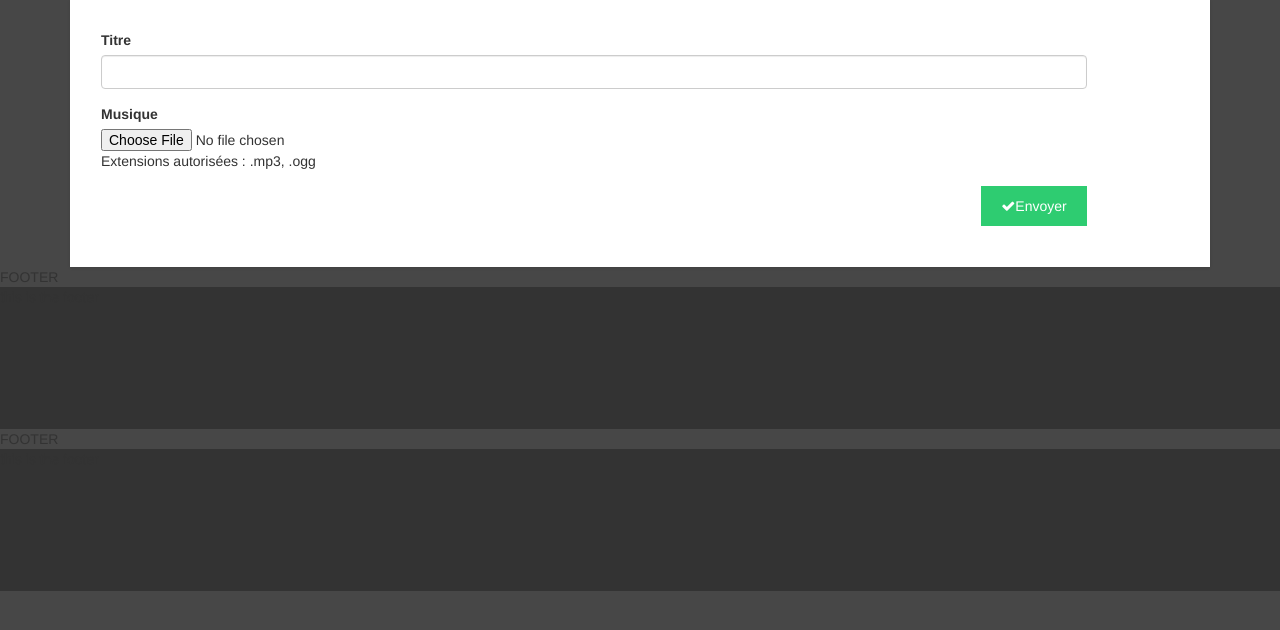
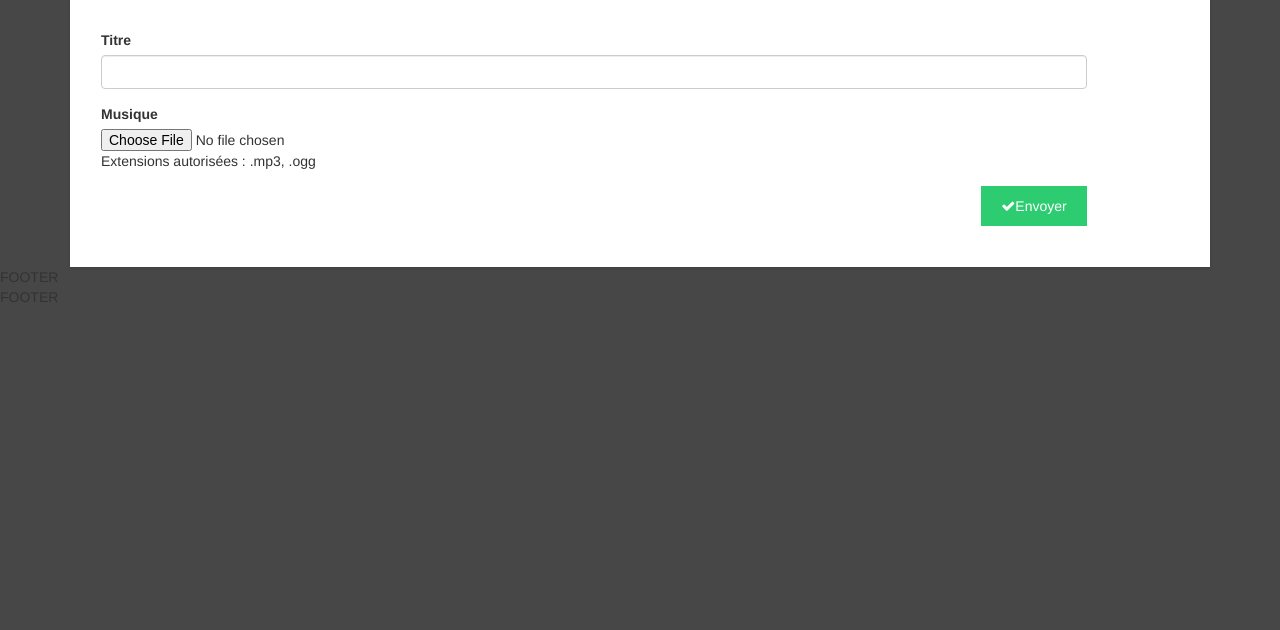
Before and after one commit to bastienrb/gitversionning, a PHP site: page /add_music.php in a window 1280 px wide. Shown: the part 153-783 px from the top of the page. Run offline with PHP 8.4, Linux system fonts and the light colour scheme.

Commit message:
fix footer

```diff
--- a/view/_footer.php
+++ b/view/_footer.php
@@ -37,15 +37,5 @@
 	</script>
 	<?php } ?>
 
-<footer class="site-footer">
-
-	<class="csqc">this is the footer </class="csqc">
-
-</footer>
-
-
 
 </body>
-
-
-</html>
--- a/view/css/main.css
+++ b/view/css/main.css
@@ -435,6 +435,8 @@
 	width: 100%;
 	font-family: monospace;
 	font-size: 10px; /* reduced font size */
+
+
 }
 
 .imagelogo img{
--- a/view/profile.php
+++ b/view/profile.php
@@ -9,6 +9,9 @@
 						<div class="row">
 							<div class="col-xs-2 col-sm-2 col-md-1 col-lg-1">
 								<div class="author">
+
+
+
 									<?php
 									if(isset($_SESSION['image']) && !empty($_SESSION['image'])){
 										echo '<a href="edit_image.php"><img src="'.$_SESSION['image'].'" alt=""></a>';
```
